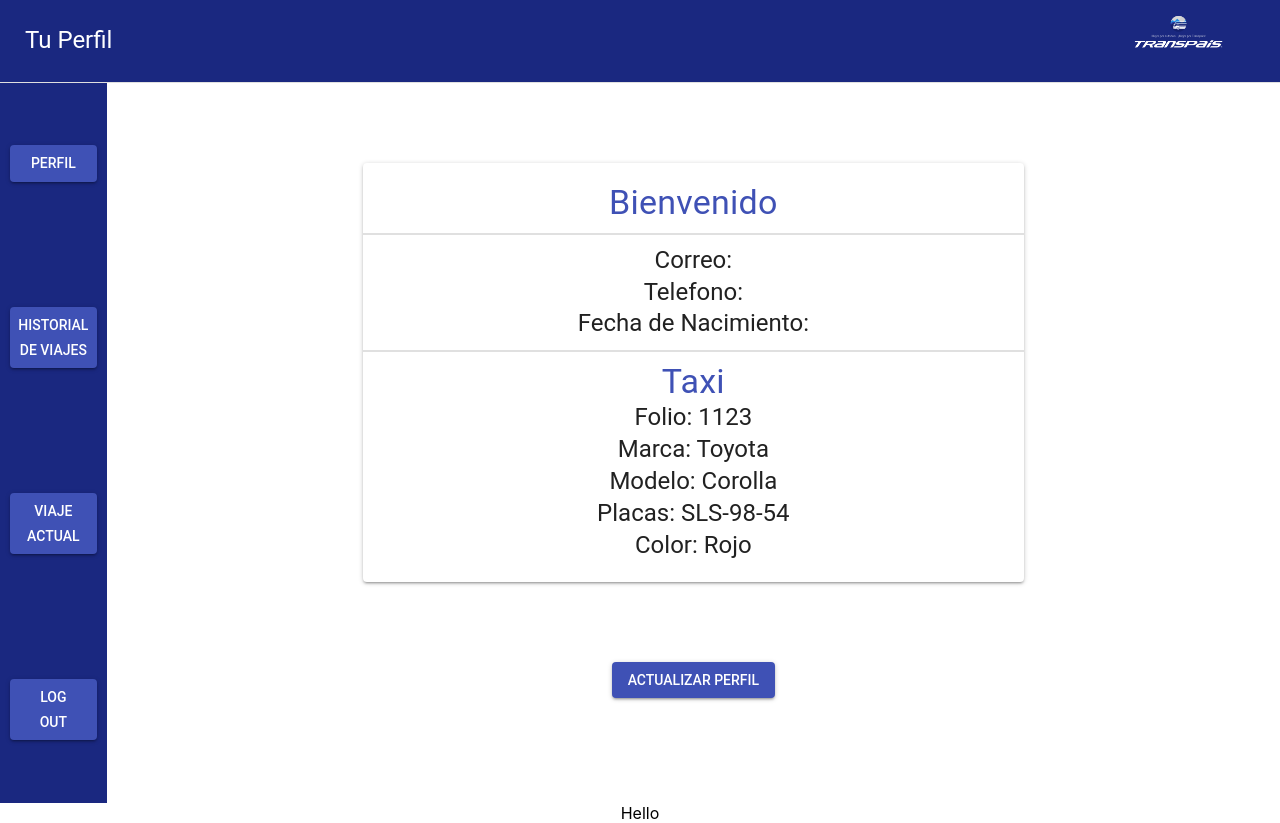
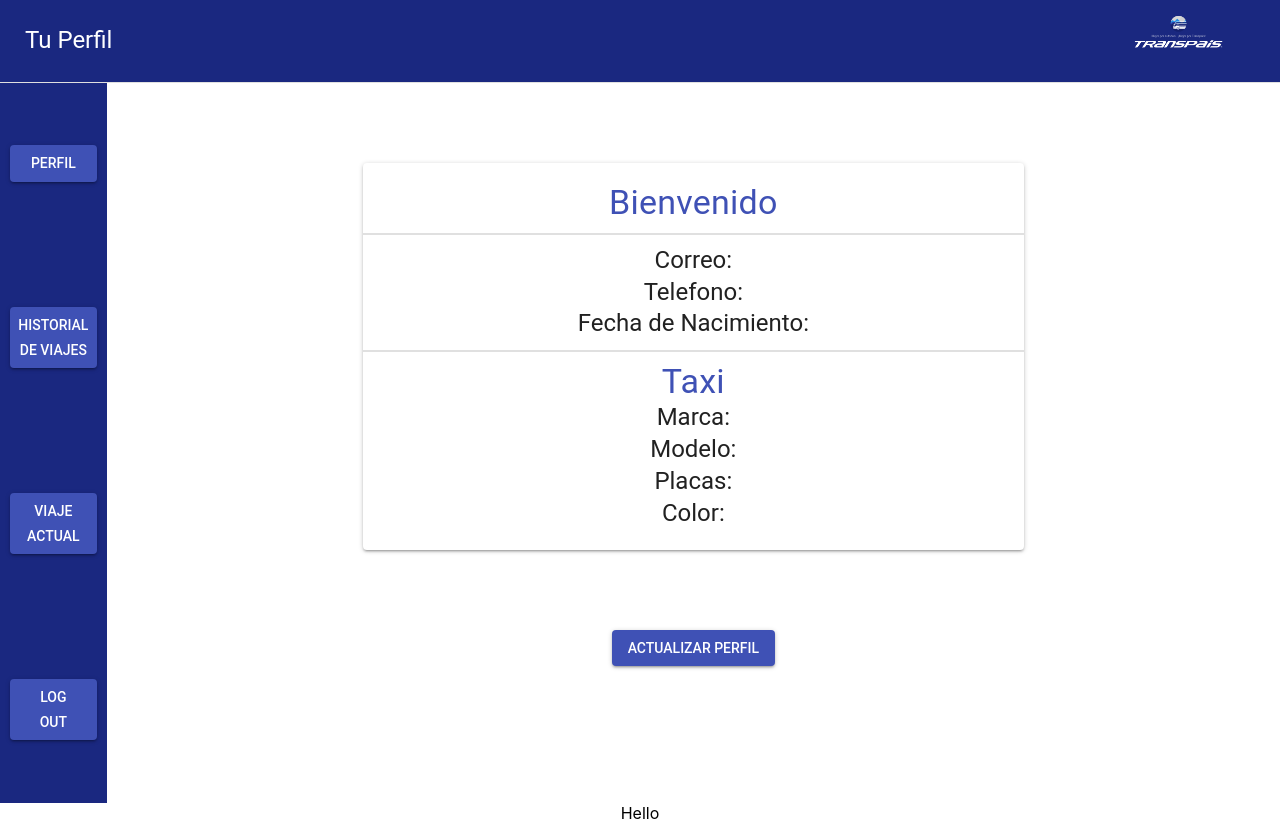
Before and after one commit to msordia/AMS, a React (Create React App) app in the folder web-app/: page /detallesTaxi in a window 1280 px wide. Built offline with nearby package versions, Linux system fonts and the light colour scheme.

Commit message:
Added Taxi details on the Taxista tab

```diff
--- a/web-app/src/Pages/Login.js
+++ b/web-app/src/Pages/Login.js
@@ -51,6 +51,7 @@ class Login extends Component {
     }
     if(resJson.tipo == "Cliente"){
       this.props.tryLogIn(resJson.id, resJson.username, resJson.nombre, resJson.fechaDeNacimiento, resJson.sexo, resJson.telefono);
+      this.props.taxiLogIn(resJson.marca, resJson.modelo, resJson.placas, resJson.color);
       this.props.history.push('/detallesUsuario');
     }
     if(resJson.tipo == "Administrador"){
@@ -130,7 +131,9 @@ const mapStateToProps = state => {
 
 const mapDispatchtoProps = dispatch => {
   return {
-      tryLogIn: (ID, correo, Nombre, FechaNacimiento, Sexo, Telefono) => dispatch({type: 'LogIn', payload: {loggedIn: true, ID, correo, Nombre, FechaNacimiento, Sexo, Telefono}})
+      tryLogIn: (ID, correo, Nombre, FechaNacimiento, Sexo, Telefono) => dispatch({type: 'LogIn', payload: {loggedIn: true, ID, correo, Nombre, FechaNacimiento, Sexo, Telefono}}),
+      taxiLogIn: (Modelo, Marca, Placas, Color) => dispatch({type: 'TaxiLogIn', payload: { Modelo, Marca, Placas, Color }})
+
   };
 };
 
--- a/web-app/src/Pages/Taxista/DetallesTaxi.js
+++ b/web-app/src/Pages/Taxista/DetallesTaxi.js
@@ -48,19 +48,16 @@ class DetallesTaxi extends Component {
 										Taxi
 									</Typography>
 									<Typography variant="h5" component="h3">
-										Folio: 1123
+										Marca: {this.props.Marca}
 									</Typography>
 									<Typography variant="h5" component="h3">
-										Marca: Toyota
+										Modelo: {this.props.Modelo}
 									</Typography>
 									<Typography variant="h5" component="h3">
-										Modelo: Corolla
+										Placas: {this.props.Placas}
 									</Typography>
 									<Typography variant="h5" component="h3">
-										Placas: SLS-98-54
-									</Typography>
-									<Typography variant="h5" component="h3">
-										Color: Rojo
+										Color: {this.props.Color}
 									</Typography>
 								</div>
 							</Paper>
@@ -86,7 +83,11 @@ const mapStateToProps = state => {
     Nombre: state.userReducer.Nombre,
     FechaNacimiento: state.userReducer.FechaNacimiento,
     Sexo: state.userReducer.Sexo,
-    Telefono: state.userReducer.Telefono
+    Telefono: state.userReducer.Telefono,
+    Marca: state.taxiReducer.Marca,
+    Modelo: state.taxiReducer.Modelo,
+    Placas: state.taxiReducer.Placas,
+    Color: state.taxiReducer.Color
   };
 };
 
--- a/web-app/src/Pages/Taxista/HistorialTaxi.js
+++ b/web-app/src/Pages/Taxista/HistorialTaxi.js
@@ -92,12 +92,12 @@ class HistorialTaxi extends Component {
 						        </TableBody>
 						      </Table>
 						    </Card>
-						    <div className="GoBackB">
+						</div>
+						<div className="GoBackB">
 								<Button variant="contained" color="primary" onClick={this.backAdmin} className="GoBackB">
 									Go Back
 								</Button>
 							</div>
-						</div>
 						</Grid>
 					</Grid>
 				</div>
--- a/web-app/src/Pages/Usuario/ViajeActualUsuario.js
+++ b/web-app/src/Pages/Usuario/ViajeActualUsuario.js
@@ -61,6 +61,13 @@ class ViajeActualUsuario extends Component {
 					<Paper>
 						<Typography variant="h5" component="h3">
 							No esta en un viaje
+						</Typography>
+						<div className="InnerPaperDivider">
+										<Divider />
+										<Divider />
+						</div>
+						<Typography variant="h5" component="h3">
+							Crea Tu Viaje!
 						</Typography>
 					</Paper>
 					</div>
--- a/web-app/src/Redux/reducer.js
+++ b/web-app/src/Redux/reducer.js
@@ -1,6 +1,7 @@
 import { combineReducers } from 'redux';
 import userReducer from './userReducer';
+import taxiReducer from './taxiReducer'
 
-const reducer = combineReducers({userReducer});
+const reducer = combineReducers({userReducer, taxiReducer});
 
 export default reducer;
--- /dev/null
+++ b/web-app/src/Redux/taxiReducer.js
@@ -0,0 +1,17 @@
+const initialState = {
+	Marca: '',
+	Modelo: '',
+	Placas: '',
+	Color: ''
+}
+
+const taxiReducer = (state = initialState, action) => {
+	switch( action.type ) {
+		case 'TaxiLogIn':
+			return { Marca: action.payload.Marca, Modelo: action.payload.Modelo, Placas: action.payload.Placas, Color: action.payload.Color };
+		default:
+			return state;
+	}
+};
+
+export default taxiReducer;
```
Also changed, not shown: 1 other file (tests, documents, lock files or other folders).
